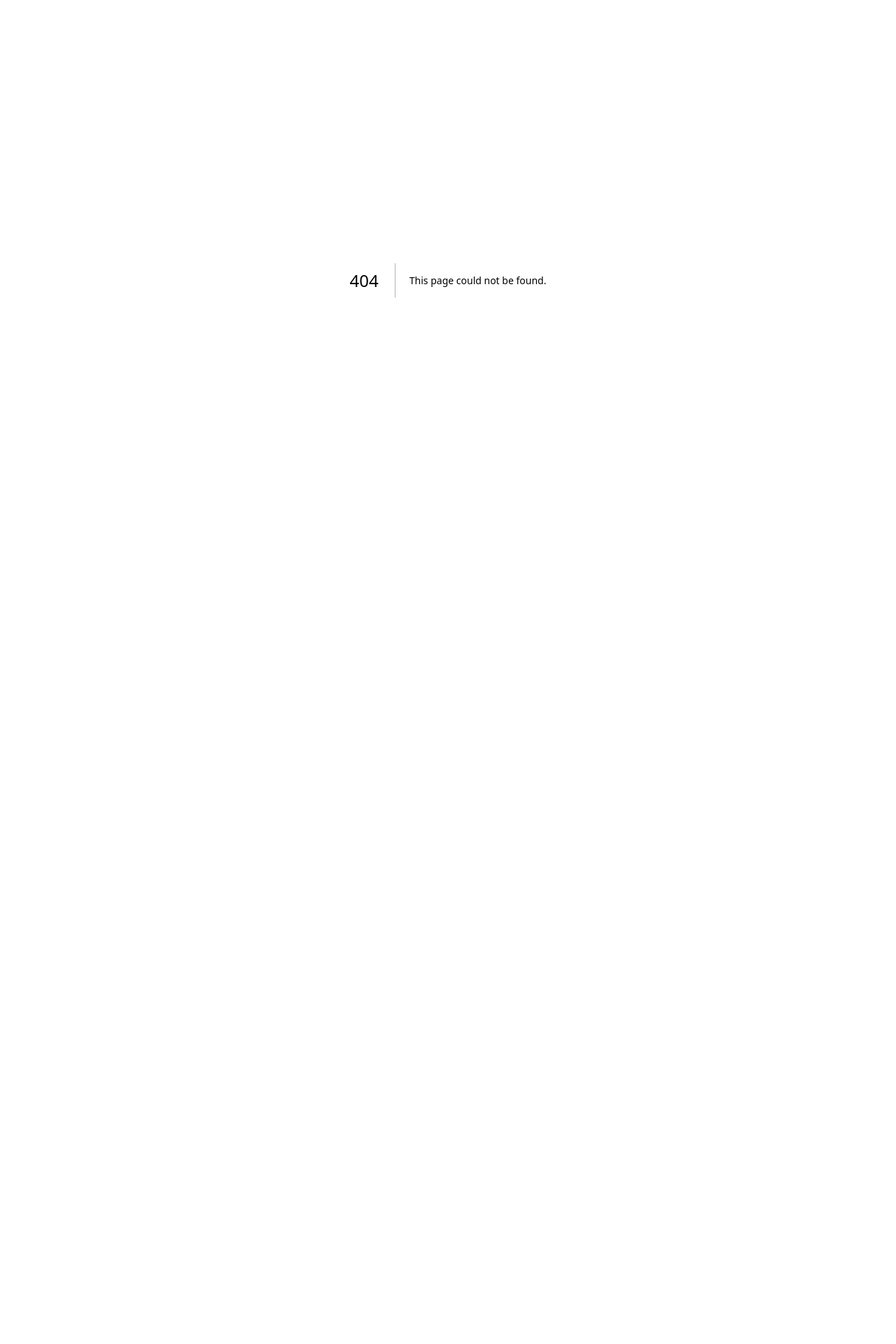
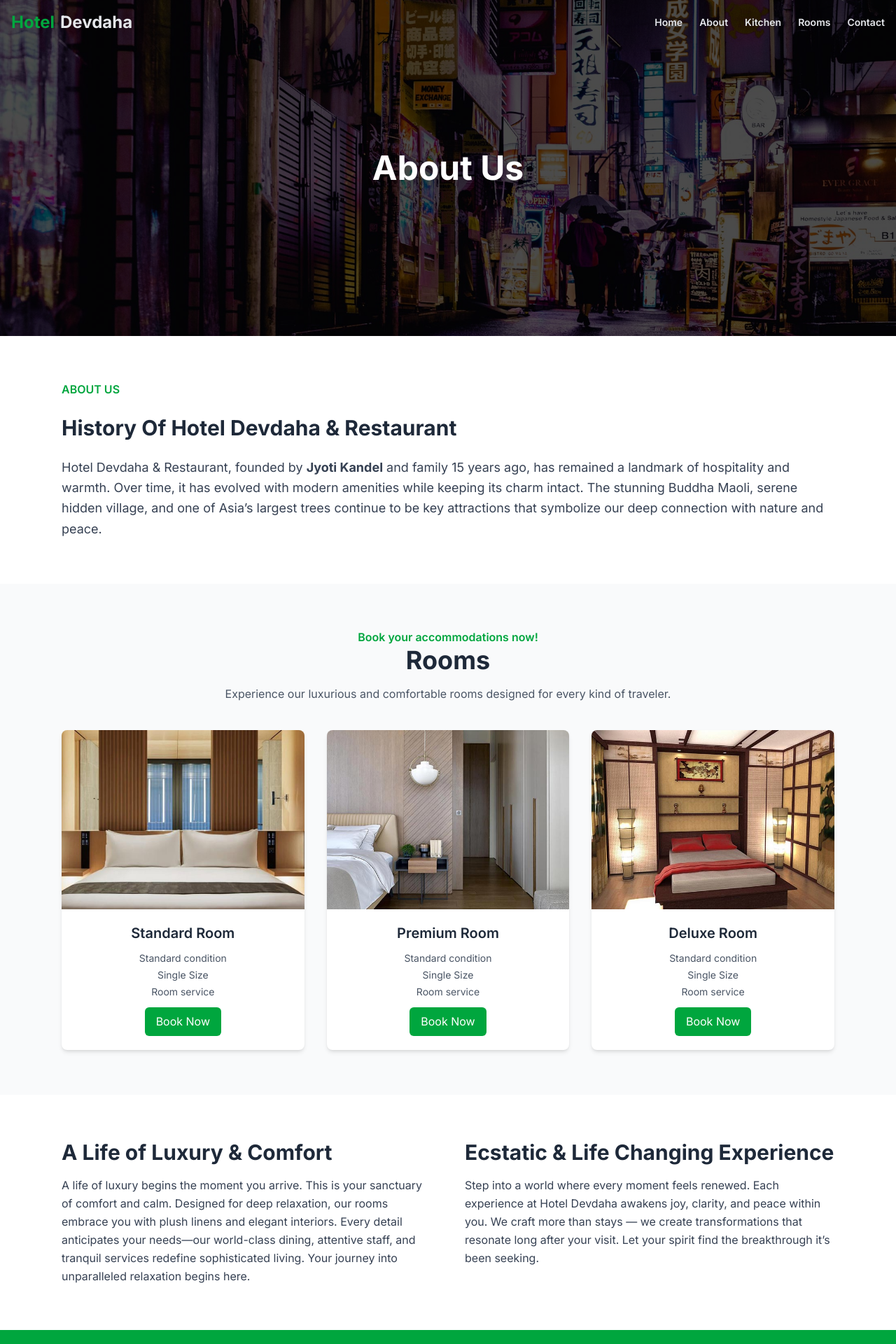
Before and after one commit to keshavrajpandey/hotel-devdaha, a Next.js app: page /about-us in a window 1280 px wide. Before the commit this address had no page. Shown: the top 1920 px of the page at 70% size. Before the commit the page ends 800 px from the top, so only its background shows below. Built offline with nearby package versions, Linux system fonts and the light colour scheme.

Commit message:
Build UI for about us page

```diff
--- a/package.json
+++ b/package.json
@@ -9,6 +9,7 @@
     "lint": "eslint"
   },
   "dependencies": {
+    "@mantine/carousel": "^8.3.5",
     "@mantine/core": "^8.3.5",
     "@mantine/hooks": "^8.3.5",
     "@mantine/notifications": "^8.3.5",
--- /dev/null
+++ b/src/app/about-us/page.tsx
@@ -0,0 +1,126 @@
+"use client";
+
+import { PhoneCallIcon } from "lucide-react";
+import Image from "next/image";
+
+export default function AboutPage() {
+  return (
+    <div className="min-h-screen bg-white text-gray-800">
+      {/* Hero Section */}
+      <header className="relative">
+        <div
+          className="relative h-[60vh] bg-cover bg-center flex items-center justify-center text-white text-5xl font-bold"
+          style={{ backgroundImage: "url('/img/about/about-post.jpg')" }}
+        >
+          {/* 🔹 Overlay */}
+          <div className="absolute inset-0 bg-black/70"></div>
+
+          {/* Content */}
+          <h1 className="relative z-10 drop-shadow-lg">About Us</h1>
+        </div>
+      </header>
+
+      {/* About Section */}
+      <main className="max-w-6xl mx-auto px-6 py-16">
+        <section className="space-y-6">
+          <h4 className="text-green-600 font-semibold uppercase">About Us</h4>
+          <h1 className="text-3xl font-bold">
+            History Of Hotel Devdaha & Restaurant
+          </h1>
+          <p className="text-lg leading-relaxed text-gray-700">
+            Hotel Devdaha & Restaurant, founded by <strong>Jyoti Kandel</strong>{" "}
+            and family 15 years ago, has remained a landmark of hospitality and
+            warmth. Over time, it has evolved with modern amenities while
+            keeping its charm intact. The stunning Buddha Maoli, serene hidden
+            village, and one of Asia’s largest trees continue to be key
+            attractions that symbolize our deep connection with nature and
+            peace.
+          </p>
+        </section>
+      </main>
+
+      {/* Rooms Section */}
+      <section id="rooms" className="bg-gray-50 py-16">
+        <div className="max-w-6xl mx-auto px-6 text-center">
+          <h4 className="text-green-600 font-semibold">
+            Book your accommodations now!
+          </h4>
+          <h2 className="text-4xl font-bold mb-4">Rooms</h2>
+          <p className="text-gray-600 mb-10">
+            Experience our luxurious and comfortable rooms designed for every
+            kind of traveler.
+          </p>
+
+          <div className="grid md:grid-cols-3 gap-8">
+            {[
+              { title: "Standard Room", img: "/img/rooms/room-1.jpg" },
+              { title: "Premium Room", img: "/img/rooms/room-2.jpg" },
+              { title: "Deluxe Room", img: "/img/rooms/room-3.jpg" },
+            ].map((room, i) => (
+              <div
+                key={i}
+                className="bg-white shadow-md rounded-lg overflow-hidden hover:shadow-lg transition"
+              >
+                <Image
+                  src={room.img}
+                  alt={room.title}
+                  width={500}
+                  height={300}
+                  className="w-full h-64 object-cover"
+                />
+                <div className="p-5 space-y-3">
+                  <h3 className="text-xl font-semibold">{room.title}</h3>
+                  <ul className="text-gray-600 text-sm space-y-1">
+                    <li>Standard condition</li>
+                    <li>Single Size</li>
+                    <li>Room service</li>
+                  </ul>
+                  <button className="bg-green-600 hover:bg-green-700 text-white px-4 py-2 rounded-md">
+                    Book Now
+                  </button>
+                </div>
+              </div>
+            ))}
+          </div>
+        </div>
+      </section>
+
+      {/* Luxury & Experience Section */}
+      <section className="max-w-6xl mx-auto px-6 py-16 grid md:grid-cols-2 gap-12">
+        <div>
+          <h1 className="text-3xl font-bold mb-4">
+            A Life of Luxury & Comfort
+          </h1>
+          <p className="text-gray-700 leading-relaxed">
+            A life of luxury begins the moment you arrive. This is your
+            sanctuary of comfort and calm. Designed for deep relaxation, our
+            rooms embrace you with plush linens and elegant interiors. Every
+            detail anticipates your needs—our world-class dining, attentive
+            staff, and tranquil services redefine sophisticated living. Your
+            journey into unparalleled relaxation begins here.
+          </p>
+        </div>
+
+        <div>
+          <h1 className="text-3xl font-bold mb-4">
+            Ecstatic & Life Changing Experience
+          </h1>
+          <p className="text-gray-700 leading-relaxed">
+            Step into a world where every moment feels renewed. Each experience
+            at Hotel Devdaha awakens joy, clarity, and peace within you. We
+            craft more than stays — we create transformations that resonate long
+            after your visit. Let your spirit find the breakthrough it’s been
+            seeking.
+          </p>
+        </div>
+      </section>
+
+      {/* Contact Info */}
+      <div className="flex flex-col md:flex-row items-center justify-center gap-4 bg-green-600 text-white py-8">
+        <p className="flex items-center gap-2 text-lg">
+          <PhoneCallIcon /> Support 24/7: +977 9851062280
+        </p>
+      </div>
+    </div>
+  );
+}
--- a/src/app/components/About.tsx
+++ b/src/app/components/About.tsx
@@ -1,11 +1,16 @@
+import Image from "next/image";
+import Link from "next/link";
+
 const About: React.FC = () => {
   return (
     <section id="about" className="py-20 bg-gray-50">
       <div className="max-w-6xl mx-auto px-6 grid md:grid-cols-2 gap-10 items-center">
-        <img
+        <Image
           src="/img/about/about.jpg"
           alt="About Hotel Devdaha"
           className="rounded-lg shadow-lg"
+          width={100}
+          height={100}
         />
         <div>
           <h4 className="text-green-600 font-semibold">About Us</h4>
@@ -13,17 +18,17 @@ const About: React.FC = () => {
             A Brief History Of Hotel Devdaha & Restaurant
           </h2>
           <p className="text-gray-700 mb-4">
-            Hotel Devdaha & Restaurant, founded by{" "}
-            <strong>Jyoti Kandel</strong> and the <strong>Families</strong> 15
-            years ago. Started from Devdaha, these families have been in the
-            hospitality industry ever since...
+            Hotel Devdaha & Restaurant, founded by <strong>Jyoti Kandel</strong>{" "}
+            and the <strong>Families</strong> 15 years ago. Started from
+            Devdaha, these families have been in the hospitality industry ever
+            since...
           </p>
-          <a
-            href="#kitchen"
+          <Link
+            href="/about-us"
             className="bg-green-600 hover:bg-green-700 text-white px-6 py-3 rounded-full font-semibold inline-flex items-center gap-2"
           >
             Learn More <i className="fas fa-chevron-right"></i>
-          </a>
+          </Link>
         </div>
       </div>
     </section>
--- a/src/app/components/Footer.tsx
+++ b/src/app/components/Footer.tsx
@@ -40,9 +40,10 @@ const Footer: React.FC = () => {
           <h4 className="text-lg font-semibold text-white mb-3">Follow Us</h4>
           <div className="flex gap-5">
             <a
-              href="#"
+              href="https://www.facebook.com/p/HOTEL-Devdaha-100068146331545/"
               aria-label="Facebook"
               className="hover:text-green-400 transition"
+              target="_blank"
             >
               <Facebook className="w-6 h-6" />
             </a>
--- a/src/app/components/Hero.tsx
+++ b/src/app/components/Hero.tsx
@@ -1,20 +1,34 @@
+"use client";
+
+import Link from "next/link";
+import React from "react";
+
 const Hero: React.FC = () => {
   return (
     <section
       id="home"
-      className="h-screen bg-[url('/img/home/home.jpg')] bg-cover bg-center flex flex-col justify-center items-center text-center text-white"
+      className="relative h-screen bg-[url('/img/home/home.jpg')] bg-cover bg-center flex flex-col justify-center items-center text-center text-white"
     >
-      <h1 className="text-5xl font-bold mb-4 drop-shadow-lg">Enjoy Your Stay</h1>
+      {/* Overlay */}
+      <div className="absolute inset-0 bg-black/50"></div>
+
+      {/* Content */}
+      <div className="relative z-10 flex flex-col items-center">
+        <h1 className="text-5xl font-bold mb-4 drop-shadow-lg">
+          Enjoy Your Stay
+        </h1>
         <p className="text-lg mb-6 drop-shadow-md">
           We give you a legendary welcome, when you come back
         </p>
-      <a
-        href="#about"
-        className="bg-green-600 hover:bg-green-700 px-6 py-3 rounded-full text-white font-semibold flex items-center gap-2"
+
+        <Link
+          href="/about-us"
+          className="bg-green-600 hover:bg-green-700 px-6 py-3 rounded-full text-white font-semibold flex items-center gap-2 transition-colors"
         >
           <span>Read More</span>
           <i className="fas fa-chevron-right"></i>
-      </a>
+        </Link>
+      </div>
     </section>
   );
 };
--- a/src/app/components/Kitchen.tsx
+++ b/src/app/components/Kitchen.tsx
@@ -1,22 +1,44 @@
+"use client";
+
+import React, { useRef } from "react";
+import { Carousel } from "@mantine/carousel";
+import Image from "next/image";
+
 const Kitchen: React.FC = () => {
+  const images = [1, 2, 3, 4, 5, 6, 7, 8];
+
   return (
     <section id="kitchen" className="py-20 bg-white text-center">
       <h4 className="text-green-600 font-semibold">Our Kitchen</h4>
-      <h2 className="text-3xl font-bold mb-4">What would you like us to prepare?</h2>
+      <h2 className="text-3xl font-bold mb-4">
+        What would you like us to prepare?
+      </h2>
       <p className="max-w-2xl mx-auto text-gray-600 mb-10">
-        The hotel provides a delicious restaurant meal to satisfy and nourish your stay.
+        The hotel provides a delicious restaurant meal to satisfy and nourish
+        your stay.
       </p>
 
-      <div className="grid sm:grid-cols-2 md:grid-cols-4 gap-6 max-w-6xl mx-auto px-6">
-        {[1, 2, 3, 4].map((num) => (
-          <div key={num} className="overflow-hidden rounded-lg shadow-lg">
-            <img
-              src={`/img/kitchen/food-${num}.jpg`}
-              alt={`Food ${num}`}
-              className="hover:scale-105 transition-transform"
-            />
-          </div>
-        ))}
+      <div className="max-w-6xl mx-auto px-6">
+        <Carousel
+          withIndicators
+          slideSize={{ base: "100%", sm: "33.33%", md: "25%" }}
+          slideGap={{ base: 0, sm: "md" }}
+          emblaOptions={{ loop: true, align: "start" }}
+        >
+          {images.map((num) => (
+            <Carousel.Slide key={num}>
+              <div className="overflow-hidden rounded-xl shadow-md">
+                <Image
+                  src={`/img/kitchen/food-${num}.jpg`}
+                  alt={`Food ${num}`}
+                  width={100}
+                  height={100}
+                  className="w-full h-72 object-cover hover:scale-105 transition-transform duration-500"
+                />
+              </div>
+            </Carousel.Slide>
+          ))}
+        </Carousel>
       </div>
     </section>
   );
--- /dev/null
+++ b/src/app/components/Logo.tsx
@@ -0,0 +1,17 @@
+"use client";
+
+import Link from "next/link";
+import React from "react";
+
+const Logo: React.FC = () => {
+  return (
+    <Link
+      href="/"
+      className="text-2xl font-bold text-green-600 flex items-center gap-2 hover:text-green-700 transition-colors"
+    >
+      Hotel <span className="text-gray-200">Devdaha</span>
+    </Link>
+  );
+};
+
+export default Logo;
--- a/src/app/components/Navbar.tsx
+++ b/src/app/components/Navbar.tsx
@@ -1,25 +1,52 @@
 "use client";
 
 import { useEffect, useState } from "react";
-import { Drawer, Button, Group, Flex } from "@mantine/core";
+import { Drawer, Button, Flex } from "@mantine/core";
 import { Menu } from "lucide-react";
 import { useDisclosure } from "@mantine/hooks";
+import { usePathname, useRouter } from "next/navigation";
+import Logo from "./Logo";
 
 const Navbar: React.FC = () => {
   const [scrolled, setScrolled] = useState(false);
   const [opened, { open, close }] = useDisclosure(false);
-  const [mounted, setMounted] = useState(false); // Fix hydration
+  const [mounted, setMounted] = useState(false);
 
-  const navItems = ["Home", "About", "Kitchen", "Rooms", "Contact"];
+  const pathname = usePathname();
+  const router = useRouter();
+
+  const navItems = [
+    { label: "Home", id: "home" },
+    { label: "About", id: "about" },
+    { label: "Kitchen", id: "kitchen" },
+    { label: "Rooms", id: "rooms" },
+    { label: "Contact", id: "contact" },
+  ];
 
   useEffect(() => {
-    setMounted(true); // mark client mounted
+    setMounted(true);
     const handleScroll = () => setScrolled(window.scrollY > 50);
     window.addEventListener("scroll", handleScroll);
     return () => window.removeEventListener("scroll", handleScroll);
   }, []);
 
-  if (!mounted) return null; // Prevent server/client mismatch
+  if (!mounted) return null;
+
+  // 👇 Function to handle navigation + smooth scroll
+  const handleNavClick = (id: string) => {
+    close(); // close drawer if open
+
+    if (pathname === "/") {
+      // Already on home page → smooth scroll
+      const section = document.getElementById(id);
+      if (section) {
+        section.scrollIntoView({ behavior: "smooth" });
+      }
+    } else {
+      // Not on home → redirect and then scroll
+      router.push(`/#${id}`);
+    }
+  };
 
   return (
     <header
@@ -29,24 +56,19 @@ const Navbar: React.FC = () => {
     >
       <div className="max-w-7xl mx-auto flex justify-between items-center p-4">
         {/* Logo */}
-        <a
-          href="#home"
-          className="text-2xl font-bold text-green-600 flex items-center gap-2"
-        >
-          Hotel <span className="text-gray-200">Devdaha</span>
-        </a>
+        <Logo />
 
         {/* Desktop Menu */}
         <nav className="hidden md:flex">
           <ul className="flex gap-6 text-sm font-semibold">
             {navItems.map((item) => (
-              <li key={item}>
-                <a
-                  href={`#${item.toLowerCase()}`}
-                  className="hover:text-green-600 transition"
+              <li key={item.id}>
+                <button
+                  onClick={() => handleNavClick(item.id)}
+                  className="hover:text-green-600 text-gray-200 transition"
                 >
-                  {item}
-                </a>
+                  {item.label}
+                </button>
               </li>
             ))}
           </ul>
@@ -54,37 +76,31 @@ const Navbar: React.FC = () => {
 
         {/* Mobile Hamburger */}
         <div className="md:hidden">
-          <Button
-            variant="subtle"
-            onClick={open}
-            className="p-0 text-gray-900"
-          >
+          <Button variant="subtle" onClick={open} className="p-0 text-gray-200">
             <Menu size={28} />
           </Button>
+        </div>
 
-
-        </div>
-        {/* Mobile Drawer */}
+        {/* Drawer for Mobile */}
         <Drawer
           opened={opened}
-            onClose={close} // fix here
-            title="Menu"
+          onClose={close}
+          title={<Logo />}
           padding="md"
           size="xs"
-
-
-
+          styles={{
+            content: { backgroundColor: "#f9f9f9" },
+          }}
         >
-            <Flex direction="column" h="100%" >
+          <Flex direction="column" gap="md" h="100%">
             {navItems.map((item) => (
-                <a
-                  key={item}
-                  href={`#${item.toLowerCase()}`}
-                  className="text-gray-900 font-semibold hover:text-green-600 block"
-                  onClick={close} // close drawer on click
+              <button
+                key={item.id}
+                onClick={() => handleNavClick(item.id)}
+                className="text-gray-900 font-semibold hover:text-green-600 rounded-md p-2 hover:bg-green-400/20 text-left"
               >
-                  {item}
-                </a>
+                {item.label}
+              </button>
             ))}
           </Flex>
         </Drawer>
--- a/src/app/components/Rooms.tsx
+++ b/src/app/components/Rooms.tsx
@@ -1,10 +1,13 @@
+import Image from "next/image";
+
 const Rooms: React.FC = () => {
   return (
     <section id="rooms" className="py-20 bg-gray-50 text-center">
       <h4 className="text-green-600 font-semibold">Our Rooms</h4>
       <h2 className="text-3xl font-bold mb-4">Luxury Accommodation</h2>
       <p className="max-w-2xl mx-auto text-gray-600 mb-10">
-        Choose from our comfortable rooms designed for relaxation and convenience.
+        Choose from our comfortable rooms designed for relaxation and
+        convenience.
       </p>
 
       <div className="grid sm:grid-cols-2 lg:grid-cols-3 gap-8 max-w-6xl mx-auto px-6">
@@ -29,7 +32,9 @@ const Rooms: React.FC = () => {
             key={idx}
             className="bg-white rounded-xl overflow-hidden shadow-md hover:shadow-lg transition"
           >
-            <img
+            <Image
+              width={100}
+              height={100}
               src={room.img}
               alt={room.title}
               className="h-56 w-full object-cover"
--- a/src/app/layout.tsx
+++ b/src/app/layout.tsx
@@ -1,8 +1,11 @@
 import "./globals.css";
-import '@mantine/core/styles.css';
+import "@mantine/core/styles.css";
+import "@mantine/carousel/styles.css";
 import { Inter } from "next/font/google";
 import type { Metadata } from "next";
 import { ColorSchemeScript, MantineProvider } from "@mantine/core";
+import Navbar from "./components/Navbar";
+import Footer from "./components/Footer";
 
 const inter = Inter({ subsets: ["latin"] });
 
@@ -18,13 +21,14 @@ export default function RootLayout({
 }) {
   return (
     <html lang="en">
-         <head>
+      <head>
         <ColorSchemeScript />
       </head>
       <body className={`${inter.className} bg-white text-gray-800`}>
-        <MantineProvider
-        >
+        <MantineProvider>
+          <Navbar />
           {children}
+          <Footer />
         </MantineProvider>
       </body>
     </html>
--- a/src/app/page.tsx
+++ b/src/app/page.tsx
@@ -10,14 +10,12 @@ import Features from "./components/Features";
 export default function Home() {
   return (
     <>
-      <Navbar />
       <Hero />
       <Features/>
       <About />
       <Kitchen />
       <Rooms />
       <Contact />
-      <Footer />
     </>
   );
 }
```
Also changed, not shown: src/app/components/Contact.tsx (+30 -56 lines), public/img/about/about-post.jpg (added), 1 other file (tests, documents, lock files or other folders). Lines whose indentation alone changed are shown as unchanged.
